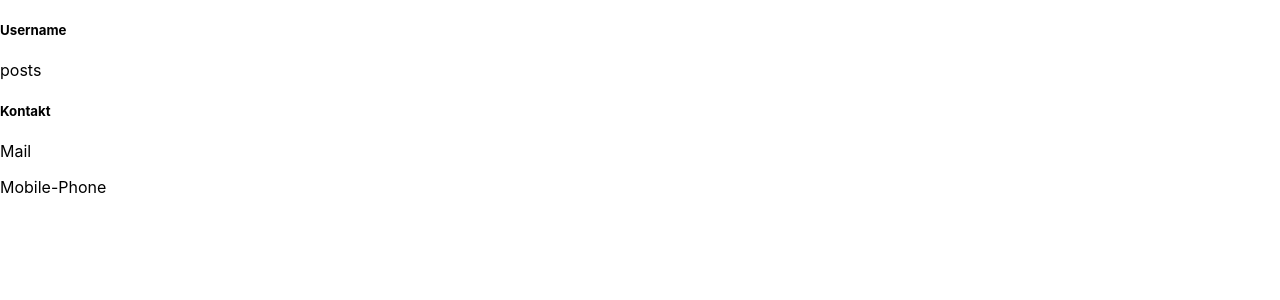
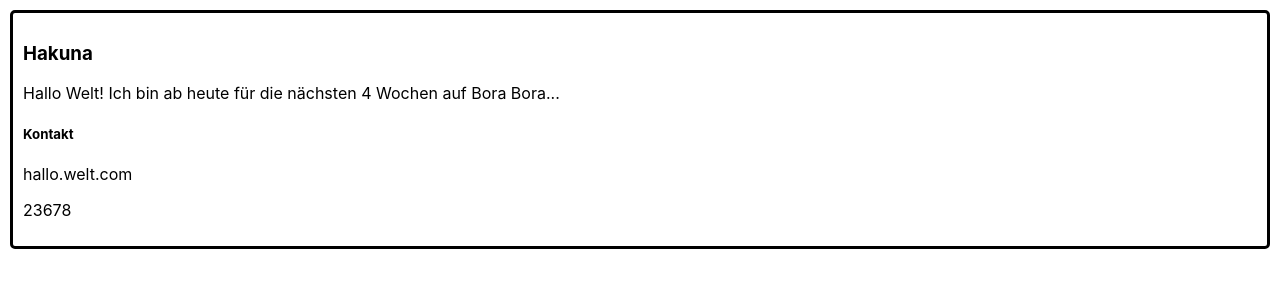
Before and after one commit to FranziGraml/capstone-project, a Next.js app: page / in a window 1280 px wide. Shown: the top 300 px of the page. Built offline with nearby package versions, Linux system fonts and the light colour scheme.

Commit message:
Add dummy data

```diff
--- a/pages/_app.js
+++ b/pages/_app.js
@@ -1,12 +1,7 @@
 import '../styles/globals.css';
-import Posts from '../src/Components/Posts';
 
 function MyApp({ Component, pageProps }) {
-	return (
-		<Posts>
-			<Component {...pageProps} />
-		</Posts>
-	);
+	return <Component {...pageProps} />;
 }
 
 export default MyApp;
--- /dev/null
+++ b/pages/_document.js
@@ -0,0 +1,18 @@
+import { Html, Head, Main, NextScript } from 'next/document';
+
+export default function Document() {
+	return (
+		<Html>
+			<Head>
+				<link
+					rel="stylesheet"
+					href="https://fonts.googleapis.com/css?family=Roboto:300,400,500,700&display=swap"
+				/>
+			</Head>
+			<body>
+				<Main />
+				<NextScript />
+			</body>
+		</Html>
+	);
+}
--- a/pages/index.js
+++ b/pages/index.js
@@ -1,66 +1,9 @@
-import Head from 'next/head';
-import Image from 'next/image';
-import styles from '../styles/Home.module.css';
+import Posts from '../src/Components/PostCard';
 
 export default function Home() {
 	return (
-		<div className={styles.container}>
-			<Head>
-				<title>Create Next App</title>
-				<meta name="description" content="Generated by create next app" />
-				<link rel="icon" href="/favicon.ico" />
-			</Head>
-
-			<main className={styles.main}>
-				<h1 className={styles.title}>
-					Welcome to <a href="https://nextjs.org">Next.js!</a>
-				</h1>
-
-				<p className={styles.description}>
-					Get started by editing <code className={styles.code}>pages/index.js</code>
-				</p>
-
-				<div className={styles.grid}>
-					<a href="https://nextjs.org/docs" className={styles.card}>
-						<h2>Documentation &rarr;</h2>
-						<p>Find in-depth information about Next.js features and API.</p>
-					</a>
-
-					<a href="https://nextjs.org/learn" className={styles.card}>
-						<h2>Learn &rarr;</h2>
-						<p>Learn about Next.js in an interactive course with quizzes!</p>
-					</a>
-
-					<a
-						href="https://github.com/vercel/next.js/tree/canary/examples"
-						className={styles.card}
-					>
-						<h2>Examples &rarr;</h2>
-						<p>Discover and deploy boilerplate example Next.js projects.</p>
-					</a>
-
-					<a
-						href="https://vercel.com/new?utm_source=create-next-app&utm_medium=default-template&utm_campaign=create-next-app"
-						className={styles.card}
-					>
-						<h2>Deploy &rarr;</h2>
-						<p>Instantly deploy your Next.js site to a public URL with Vercel.</p>
-					</a>
-				</div>
-			</main>
-
-			<footer className={styles.footer}>
-				<a
-					href="https://vercel.com?utm_source=create-next-app&utm_medium=default-template&utm_campaign=create-next-app"
-					target="_blank"
-					rel="noopener noreferrer"
-				>
-					Powered by{' '}
-					<span className={styles.logo}>
-						<Image src="/vercel.svg" alt="Vercel Logo" width={72} height={16} />
-					</span>
-				</a>
-			</footer>
+		<div>
+			<Posts />
 		</div>
 	);
 }
--- /dev/null
+++ b/src/Components/PostCard.js
@@ -0,0 +1,29 @@
+import styled from 'styled-components';
+import data from '../Services/static-posts.json';
+
+export default function Posts() {
+	return (
+		<CardGrid>
+			<CardItem>
+				<h3>{data[0].name}</h3>
+				<p>{data[0].content}</p>
+				<h5>{data[0].contact}</h5>
+				<p>{data[0].mail}</p>
+				<p>{data[0].mobile}</p>
+			</CardItem>
+		</CardGrid>
+	);
+}
+export const CardGrid = styled.div`
+flex-direction: row;
+flex-wrap;
+gap: 15px;
+padding: 10px;
+`;
+
+export const CardItem = styled.div`
+	list-style: none;
+	padding: 10px;
+	border-radius: 5px;
+	border-style: solid;
+`;
--- a/src/Components/Posts.js
+++ /dev/null
@@ -1,13 +0,0 @@
-export default function Posts() {
-	return (
-		<div>
-			<div>
-				<h5>Username</h5>
-				<p>posts</p>
-				<h5>Kontakt</h5>
-				<p>Mail</p>
-				<p>Mobile-Phone</p>
-			</div>
-		</div>
-	);
-}
--- /dev/null
+++ b/src/Services/static-posts.json
@@ -0,0 +1,10 @@
+[
+  {
+    "id": "123",
+    "name": "Hakuna",
+    "content": "Hallo Welt! Ich bin ab heute für die nächsten 4 Wochen auf Bora Bora...",
+    "contact": "Kontakt",
+    "mail": "hallo.welt.com",
+    "mobile": "23678"
+  }
+]
```
